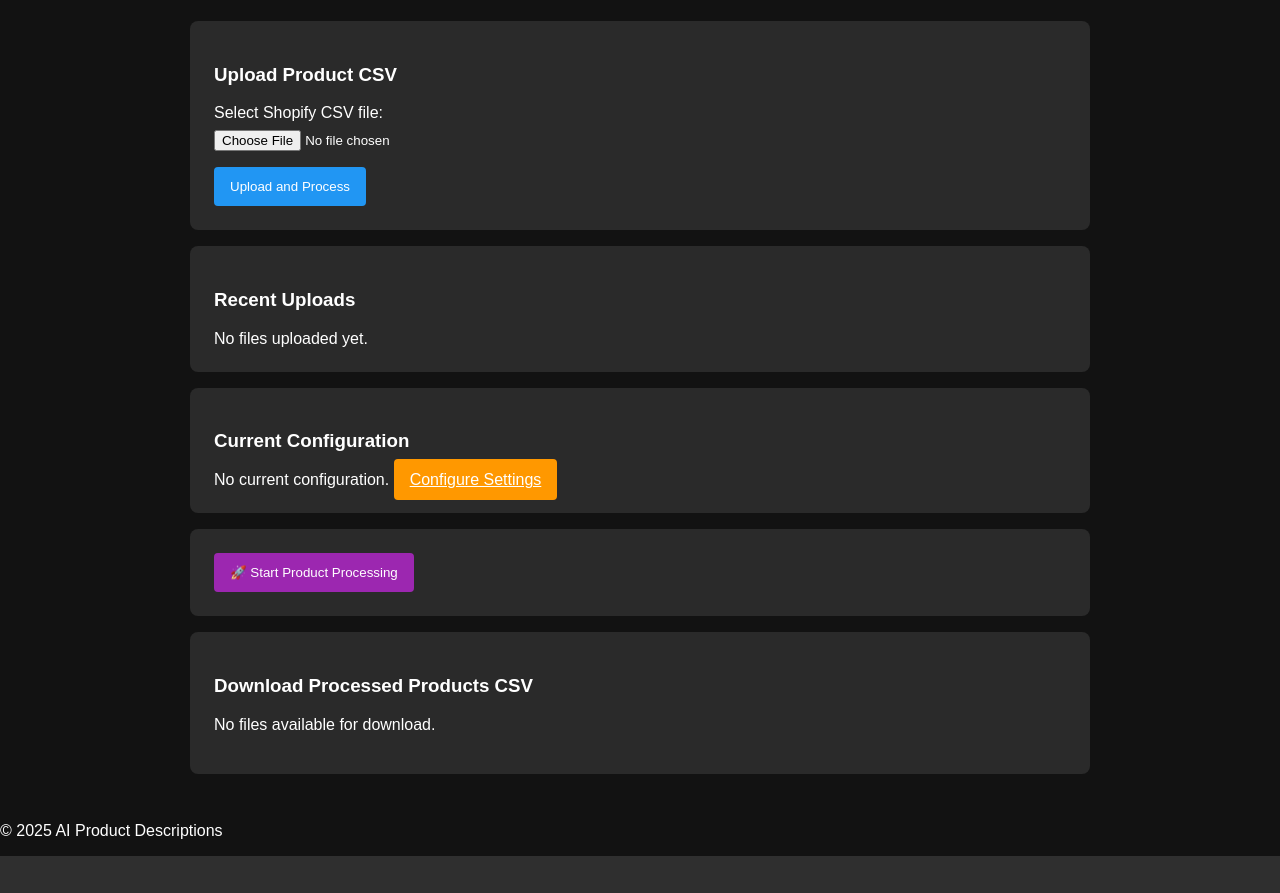
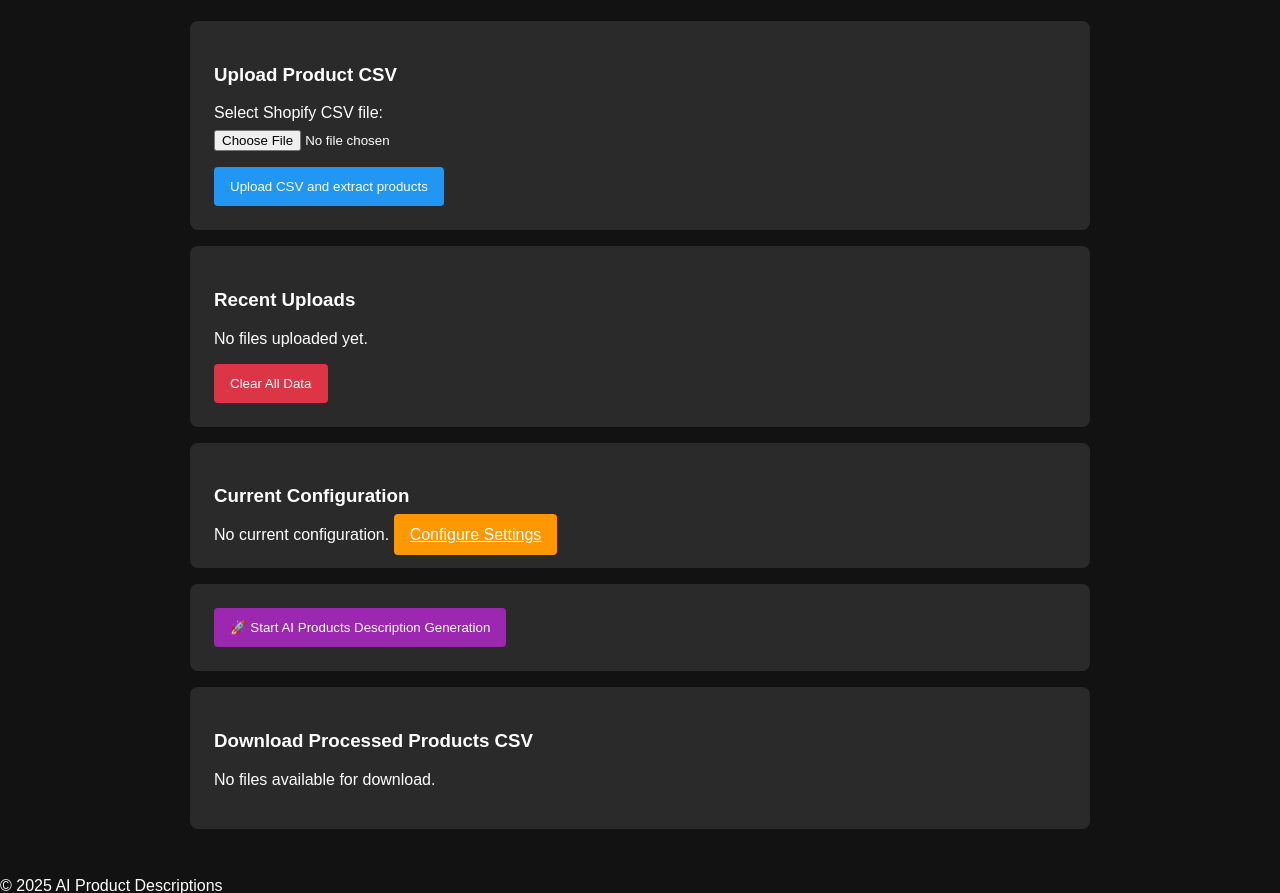
Before and after one commit to mi-ar-82/ai_product_descriptions, a FastAPI app: template templates/dashboard.html in a window 1280 px wide. Shown: the part 129-1022 px from the top of the page. Before the commit the page ends 985 px from the top, so only its background shows below. Run offline with FastAPI, Linux system fonts and the light colour scheme; the template is opened without the code that fills it, so the values that code supplies are empty; parts of the project's set-up code (start-up, migrations or seed data) failed here and were passed over.

Commit message:
add clear-data endpoint

```diff
--- a/app/main.py
+++ b/app/main.py
@@ -71,7 +71,7 @@ templates = Jinja2Templates(
 app.include_router(main_router)
 app.include_router(settings_router)
 app.include_router(download_router)
-app.include_router(dashboard_router)
+app.include_router(dashboard_router, tags=["Dashboard"])
 app.include_router(process_products_router, tags=["Process Products"])
 
 
--- a/app/models/user.py
+++ b/app/models/user.py
@@ -25,4 +25,7 @@ class User(SQLAlchemyBaseUserTable[int], Base):
 
     settings = relationship("Setting", back_populates = "user")
 
+def __repr__(self):
+    return f"<User(id={self.id}, email={self.email})>"
+
 print("Debug: User model defined")
--- a/app/routes/process_products.py
+++ b/app/routes/process_products.py
@@ -14,7 +14,7 @@ router = APIRouter()
 
 
 @router.post("/process-products")
-async def process_products(
+async def start_ai_product_description_generation(
         user = Depends(basic_auth),
         session: AsyncSession = Depends(get_async_session)
 ):
--- a/app/routes/upload_csv.py
+++ b/app/routes/upload_csv.py
@@ -23,12 +23,12 @@ router = APIRouter()
 # File: app/routes/upload_csv.py
 
 @router.post("/upload-csv")
-async def upload_csv(
+async def upload_csv_and_extract_products(
         file: UploadFile,
         user: User = Depends(basic_auth),
         session: AsyncSession = Depends(get_async_session),
 ):
-    print(f"Debug: Upload initiated by user {user.id}")
+    print(f"Debug: CSV upload and product extraction initiated by user {user.id}")
     print("Debug: CSV file upload endpoint accessed")
     try:
         # Create UploadedFile record first
--- a/requirements.txt
+++ b/requirements.txt
@@ -17,3 +17,4 @@ itsdangerous
 jinja2
 Pillow
 markdown
+openai
--- a/static/styles.css
+++ b/static/styles.css
@@ -193,3 +193,18 @@ header {
   border-radius: 4px;
   text-decoration: none;
 }
+
+
+.btn-clear {
+    background-color: #dc3545;
+    color: #fff;
+    padding: 0.75rem 1rem;
+    border: none;
+    border-radius: 4px;
+    cursor: pointer;
+    margin-top: 1rem;
+}
+
+.btn-clear:hover {
+    background-color: #c82333;
+}
--- a/templates/dashboard.html
+++ b/templates/dashboard.html
@@ -25,7 +25,7 @@
         <label for="file">Select Shopify CSV file:</label>
         <input type="file" id="file" name="file" accept=".csv" required>
       </div>
-      <button type="submit" class='btn-upload'>Upload and Process</button>
+      <button type="submit" class='btn-upload'>Upload CSV and extract products</button>
     </form>
   </section>
 
@@ -42,6 +42,9 @@
     {% else %}
       No files uploaded yet.
     {% endfor %}
+    <form action="/clear-data" method="post" onsubmit="return confirm('Are you sure you want to clear all data? This action cannot be undone.');">
+    <button type="submit" class="btn-clear">Clear All Data</button>
+    </form>
   </section>
 
   <!-- Current Settings -->
@@ -65,7 +68,7 @@
   <!-- Processing Button -->
   <section class='process-products-section'>
     <form action='/process-products' method='post'>
-      <button type='submit' class='btn-process'>🚀 Start Product Processing</button>
+      <button type='submit' class='btn-process'>🚀 Start AI Products Description Generation</button>
     </form>
   </section>
 
```
Also changed, not shown: app/auth.py (+9 -7 lines), app/routes/dashboard.py (+49 -2 lines), app/services/openai_service.py (+23 -3 lines).
